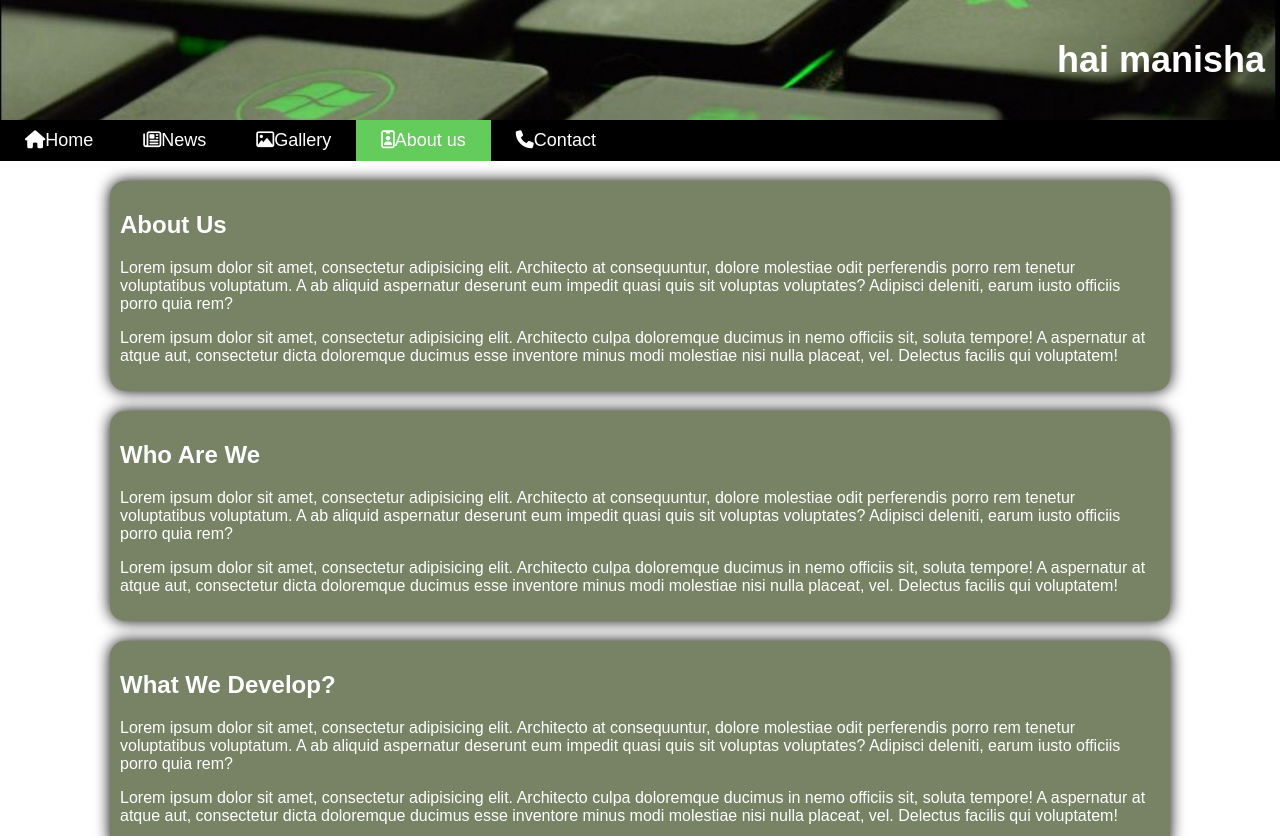
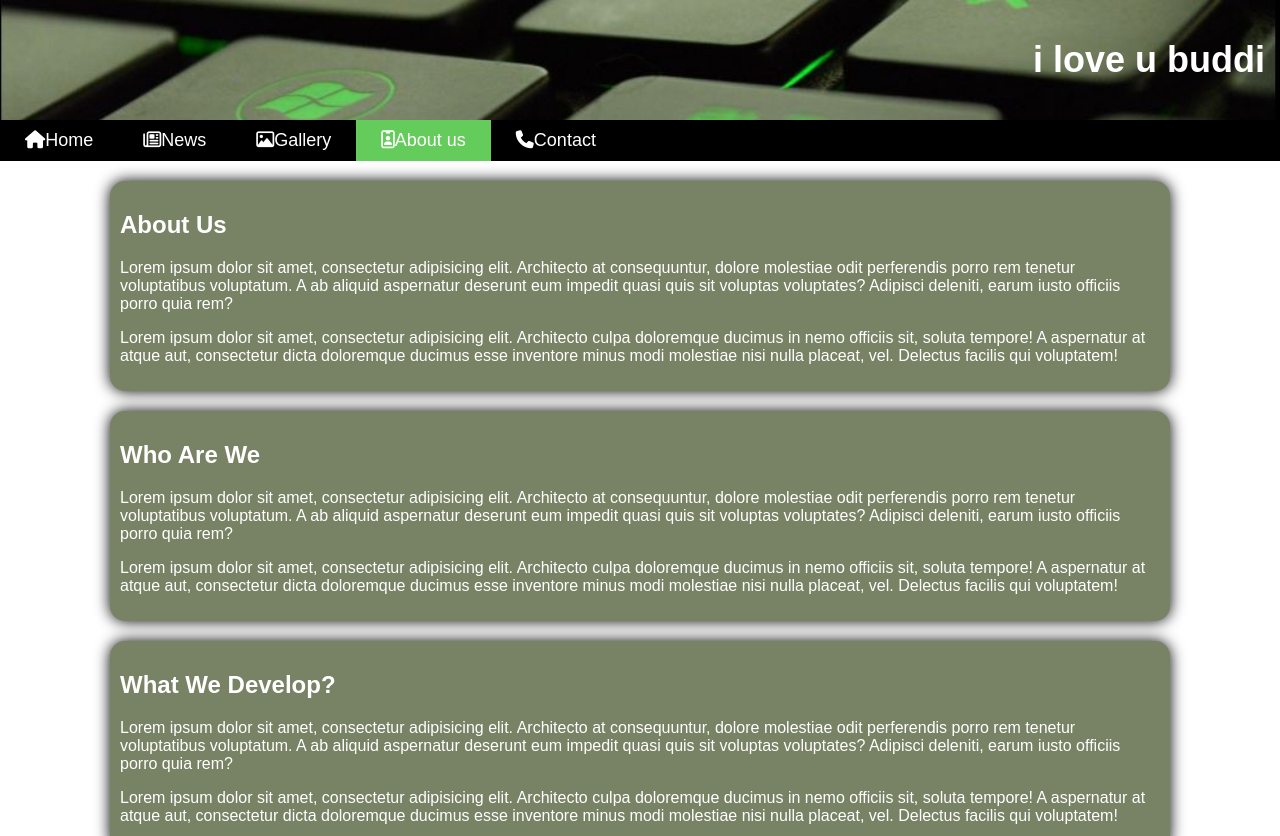
Before and after one commit to anchapavan547/anchapavan.github.io, a plain HTML site: page about.html in a window 1280 px wide. Shown: the top 836 px of the page. Drawn offline with Linux system fonts and the light colour scheme.

Commit message:
Update about.html

```diff
--- a/about.html
+++ b/about.html
@@ -10,7 +10,7 @@
 <body>
 <!-- Main Header -->
 <header class="main-header">
-    <h1>hai manisha</h1>
+    <h1>i love u buddi</h1>
 </header>
 <!----- main navigation--->
 <nav class="main-nav">
```
